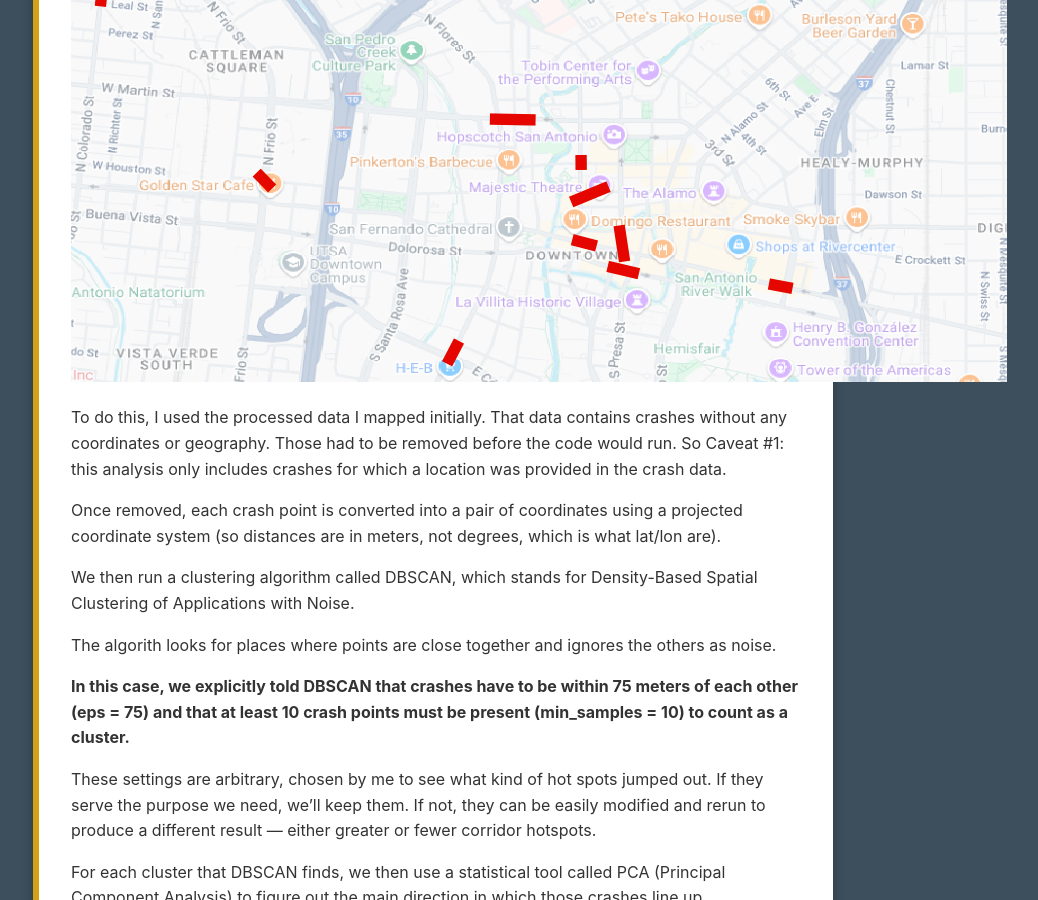
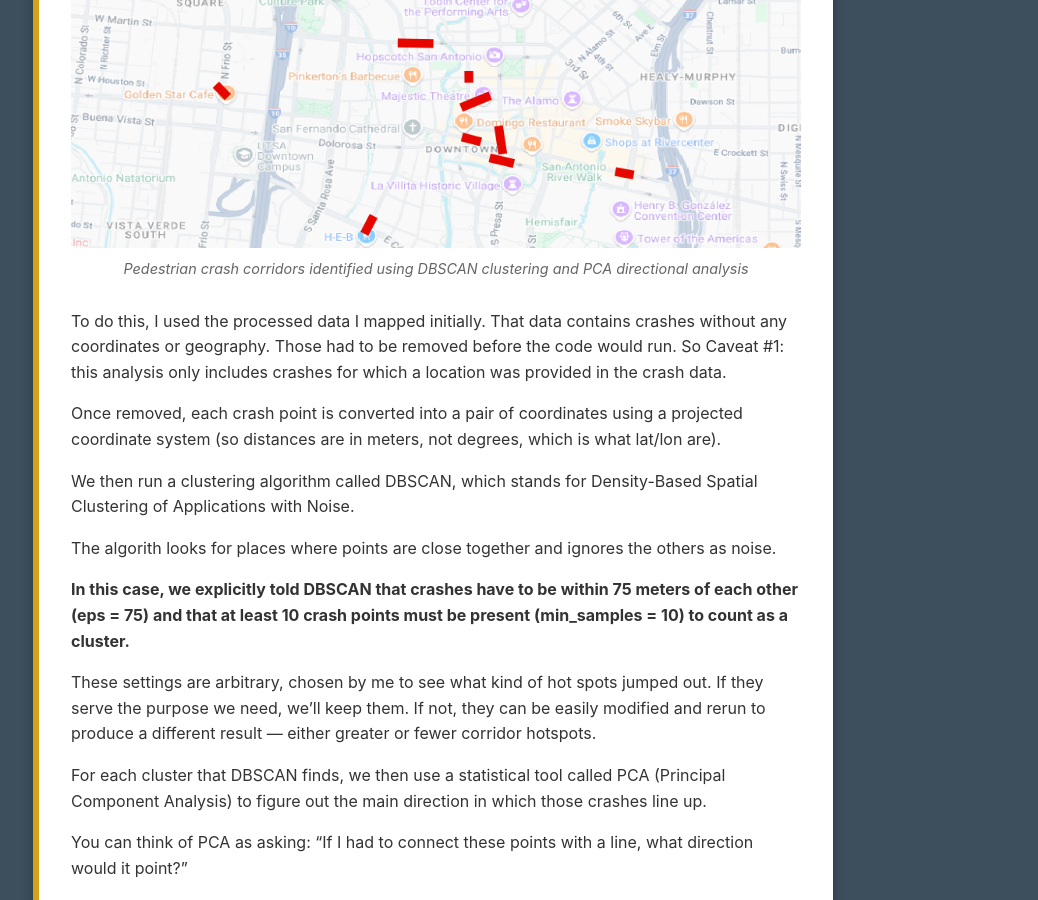
Before and after one commit to misterwes/wbr_portfolio, a Jekyll site: the page built from _posts/2025-11-25-locating-crash-corridors.md, in a window 1280 px wide and 900 px high, scrolled down 727 px. Shown: the whole window, without its empty margins (207-1245 px from the left). Built offline with Jekyll 4.4.1, drawn with Linux system fonts in a browser that asks for light colours.

Commit message:
New blog post.

```diff
--- a/_posts/2025-11-25-locating-crash-corridors.md
+++ b/_posts/2025-11-25-locating-crash-corridors.md
@@ -6,7 +6,10 @@
 
 I used some code to take the pedestrian crash points and highlight the corridor segments. Instead of drawing an arbitrary hexagon grid to find crash clusters, I used the data points themselves to indicate the linear pattern from which we can identify problem corridors where multiple pedestrians are hurt over time. That looks like these:
 
-![Pedestrian crash corridors map](/assets/ped-crash-corridors.png)
+<figure style="margin: 2rem 0; text-align: center;">
+  <img src="/assets/ped-crash-corridors.png" alt="Pedestrian crash corridors map" style="width: 100%; max-width: 100%; height: auto; border-radius: 4px;">
+  <figcaption style="margin-top: 0.5rem; font-size: 0.9rem; color: #666; font-style: italic;">Pedestrian crash corridors identified using DBSCAN clustering and PCA directional analysis</figcaption>
+</figure>
 
 To do this, I used the processed data I mapped initially. That data contains crashes without any coordinates or geography. Those had to be removed before the code would run. So Caveat \#1: this analysis only includes crashes for which a location was provided in the crash data.
 
```
